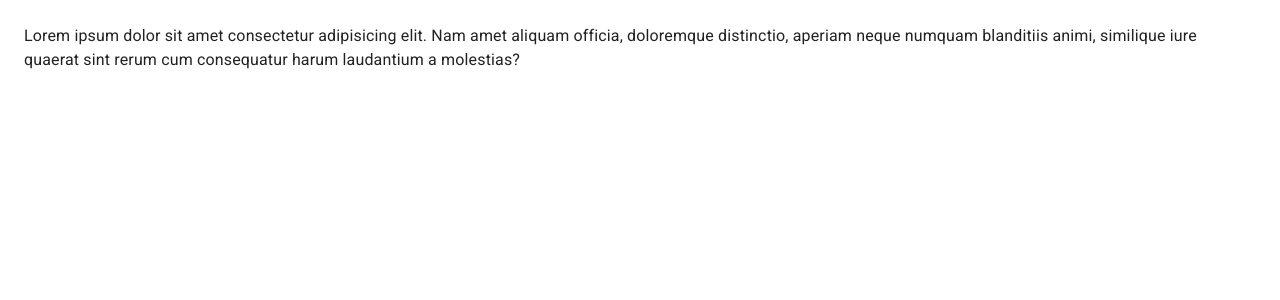
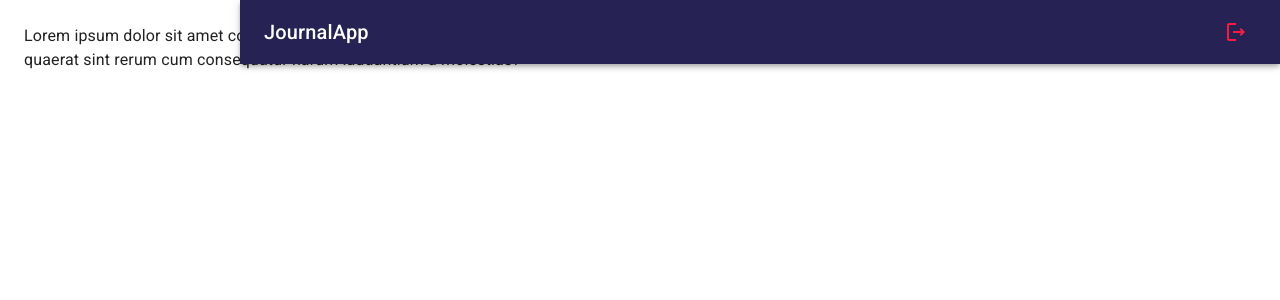
Before and after one commit to marcenico/journal-app, a React (Vite) app: page / in a window 1280 px wide. Shown: the top 300 px of the page. Built offline with nearby package versions, Linux system fonts and the light colour scheme.

Commit message:
feat(navbar): created navbar

```diff
--- /dev/null
+++ b/src/journal/components/Navbar.jsx
@@ -0,0 +1,29 @@
+import { LogoutOutlined, MenuOutlined } from '@mui/icons-material';
+import { AppBar, Grid, IconButton, Toolbar, Typography } from '@mui/material';
+import React from 'react';
+
+export const Navbar = ({ drawerWidth = 240 }) => {
+  return (
+    <AppBar
+      position="fixed"
+      sx={{
+        width: { sm: `calc(100% - ${drawerWidth}px)` },
+        ml: { sm: `${drawerWidth}px` }
+      }}>
+      <Toolbar>
+        <IconButton color="inherit" edge="start" sx={{ mr: 2, display: { sm: 'none' } }}>
+          <MenuOutlined />
+        </IconButton>
+
+        <Grid container direction="row" justifyContent="space-between" alignItems="center">
+          <Typography variant="h6" noWrap component="div">
+            JournalApp
+          </Typography>
+          <IconButton color="error">
+            <LogoutOutlined></LogoutOutlined>
+          </IconButton>
+        </Grid>
+      </Toolbar>
+    </AppBar>
+  );
+};
--- /dev/null
+++ b/src/journal/components/index.js
@@ -0,0 +1 @@
+export * from './Navbar';
--- a/src/journal/layout/JournalLayout.jsx
+++ b/src/journal/layout/JournalLayout.jsx
@@ -1,5 +1,6 @@
 import { Box } from '@mui/material';
 import React from 'react';
+import { Navbar } from '../components';
 
 const drawerWidth = 240;
 
@@ -7,6 +8,7 @@
   return (
     <Box sx={{ display: 'flex' }}>
       {/* Navbar */}
+      <Navbar drawerWidth={drawerWidth} />
 
       {/* Sidebar */}
 
```
